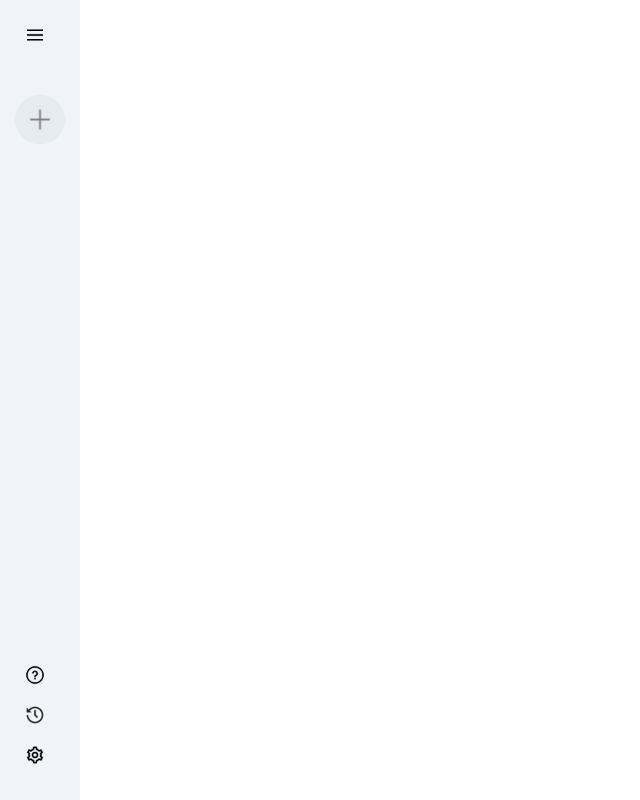
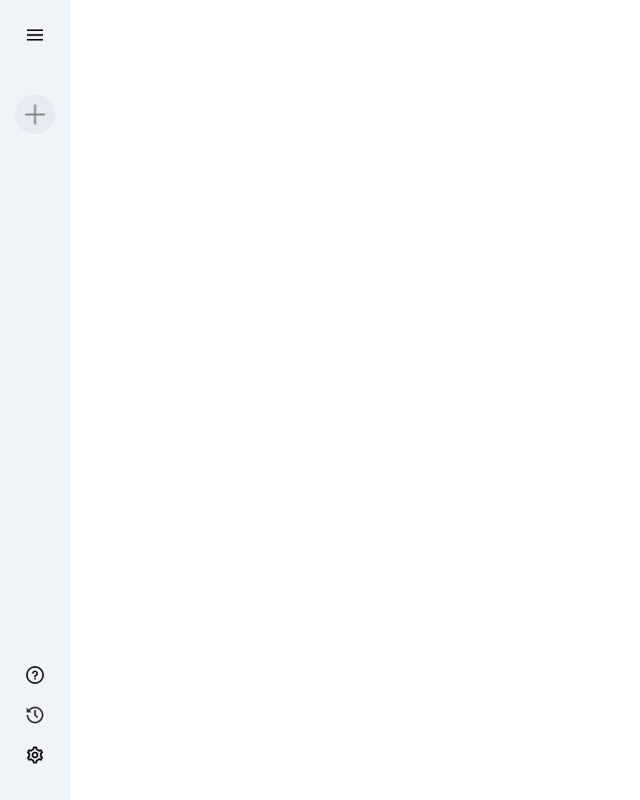
Before and after one commit to Kavana-navada/GemBot, a React (Vite) app: page / in a window 1280 px wide. Shown: the whole page, without its empty margins (0-640 px from the left). Built offline with nearby package versions, Linux system fonts and the light colour scheme.

Commit message:
updated ui

```diff
--- a/src/components/Sidebar/Sidebar.css
+++ b/src/components/Sidebar/Sidebar.css
@@ -21,7 +21,7 @@
     display: inline-flex;
     align-items: center;
     gap:10px;
-    padding: 10px 15px;
+    padding: 5px 10px;
     background-color: #e6eaf1;
     border-radius: 50px;
     font-size: 14px;
```
